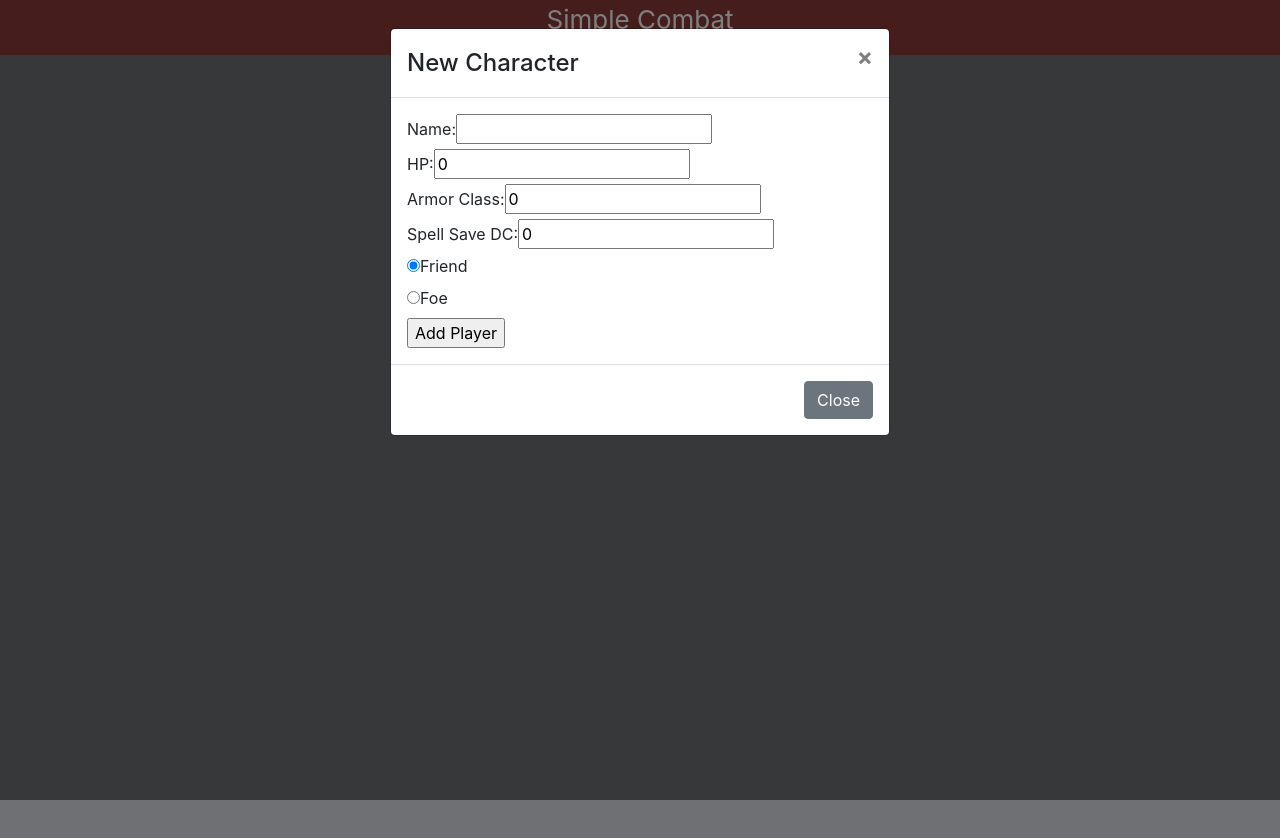
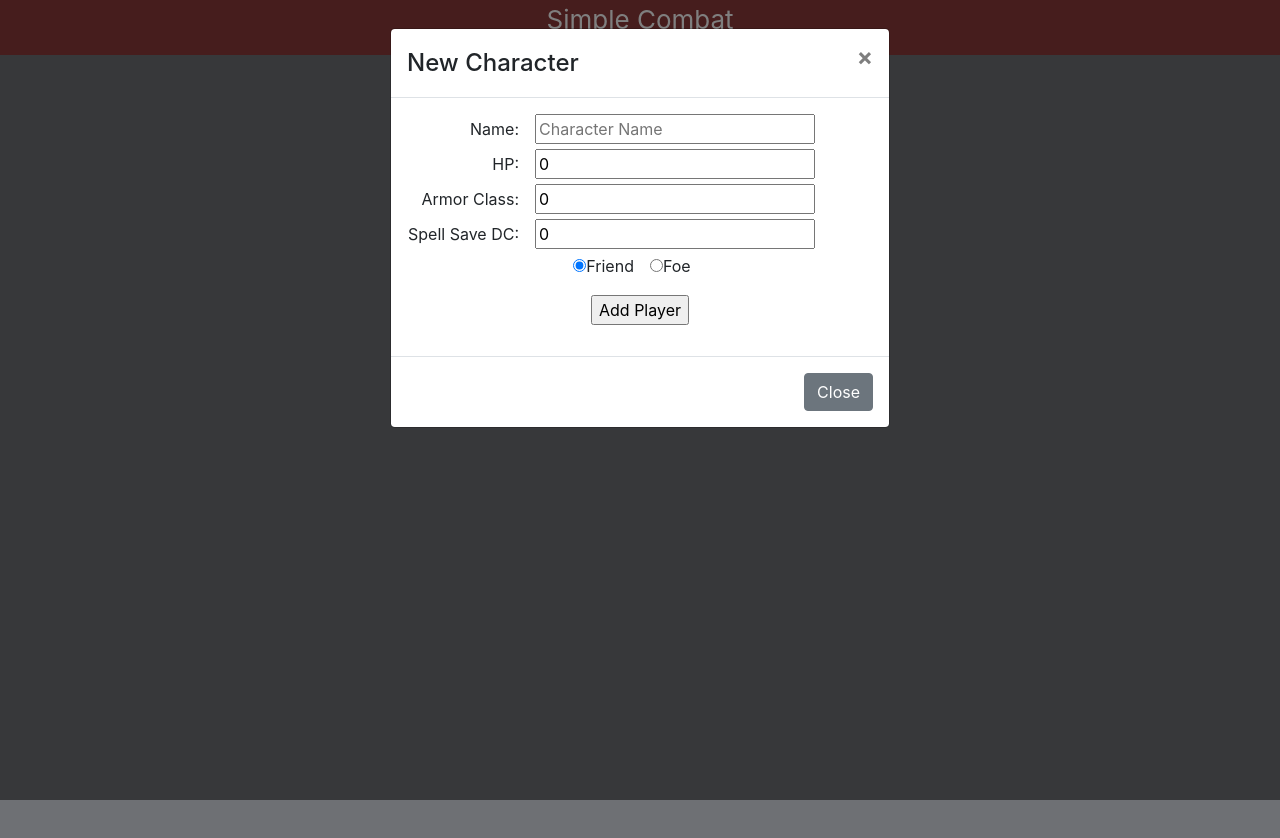
Before and after one commit to michaelstanfa/easycombat, a React (Create React App) app: page / in a window 1280 px wide. Both pictures are taken after a click on the button "Add Player". Shown: the top 838 px of the page. Built offline with nearby package versions, Linux system fonts and the light colour scheme.

Commit message:
making the modal and the character card prettier

```diff
--- a/src/App.css
+++ b/src/App.css
@@ -11,6 +11,18 @@ s
   .App-logo {
     animation: App-logo-spin infinite 20s linear;
   }
+}
+
+.center {
+
+  left: 50%;
+  position: relative;
+  -ms-transform: translate(-50%, -50%);
+  transform: translate(-50%, -50%)
+}
+
+.modal-line-item {
+  padding-top: 10px
 }
 
 .App-header {
@@ -68,13 +80,23 @@ input {
   border: 1px solid rgba(0,0,0,.125);
 }
 
+.list-group-item-fof {
+  text-align: left
+}
+
+.list-group-item-kill-button {
+  float: right;
+}
+
+
+
 .card-header {
   padding: .5rem 1rem;
   margin-bottom: 0;
   background-color: rgba(0,0,0,.13);
   border-bottom: 1px solid
   rgba(0,0,0,.125);
-  display: inline-block
+  display: inline-block;
 }
 
 .card {
@@ -100,3 +122,29 @@ input {
   display: flex;
   flex-flow: row wrap;
 }
+
+.modal-input-label {
+  width: 8rem;
+  text-align: right;
+  padding-right: 1rem;
+}
+
+.modal-input-text {
+  width: 60%
+}
+
+fieldset {
+  text-align: center;
+  margin: 10;
+}
+
+.radio-label {
+  display: inline-block;
+  padding-right: 1rem;
+
+}
+.radio-input {
+  display: inline-block;
+  vertical-align: center;
+  padding-left: 1rem;
+}
--- a/src/App.js
+++ b/src/App.js
@@ -11,8 +11,15 @@ function CharacterCard(props) {
   return (
 
   <div className="card">
+    <ul className = "list-group list-group-flush">
+      <li className="list-group-item list-group-item-fof">
+          {props.character.friendOrFoe}
+          <Button className="list-group-item-kill-button" variant="danger">Kill</Button>
+      </li>
+    </ul>
     <div className="card-header">
-      <h5>{props.character.name}</h5> ({props.character.friendOrFoe})
+      <h5>{props.character.name}</h5>
+
     </div>
     <ul className="list-group list-group-flush">
       <li className="list-group-item">Max HP: <b>{props.character.hp}</b></li>
@@ -129,6 +136,7 @@ class App extends React.Component {
     })
 
     event.preventDefault();
+    this.setShow(false);
   }
 
 
--- a/src/NewCharacterForm.js
+++ b/src/NewCharacterForm.js
@@ -7,41 +7,51 @@ class NewCharacterForm extends React.Component {
     render() {
       return (
         <form onSubmit={this.props.handleSubmitNewPlayer}>
-          <label>Name: </label><input type="text" name="name" value={this.props.state.character.name} onChange={this.props.handleNewPlayerInputChange}></input>
+          <label className='modal-input-label'>Name:</label>
+          <input className = 'modal-input-text' type="text" placeholder="Character Name" name="name" value={this.props.state.character.name} onChange={this.props.handleNewPlayerInputChange}></input>
           <br/>
-          <label>HP: </label><input type="number" name="hp" value={this.props.state.character.hp} onChange={this.props.handleNewPlayerInputChange}></input>
+          <label className='modal-input-label'>HP:</label>
+          <input className = 'modal-input-text' type="number" name="hp" value={this.props.state.character.hp} onChange={this.props.handleNewPlayerInputChange}></input>
           <br/>
-          <label>Armor Class: </label><input type="number" name="armorclass" value={this.props.state.character.armorclass} onChange={this.props.handleNewPlayerInputChange}></input>
+          <label className='modal-input-label'>Armor Class:</label>
+          <input className = 'modal-input-text' type="number" name="armorclass" value={this.props.state.character.armorclass} onChange={this.props.handleNewPlayerInputChange}></input>
           <br/>
-          <label>Spell Save DC: </label><input type="number" name="spellsavedc" value={this.props.state.character.spellsavedc} onChange={this.props.handleNewPlayerInputChange}></input>
+          <label className='modal-input-label'>Spell Save DC:</label>
+          <input className = 'modal-input-text' type="number" name="spellsavedc" value={this.props.state.character.spellsavedc} onChange={this.props.handleNewPlayerInputChange}></input>
           <br/>
 
+          <fieldset>
             <div className="radio">
-            <label>
-              <input
+
+              <input className='radio-input'
                 name="friendOrFoe"
                 type="radio"
                 value="Friend"
                 checked={this.props.state.character.friendOrFoe === "Friend"}
                 onChange={this.props.handleNewPlayerInputChange}
               />
+              <label className = 'radio-label'>
                 Friend
               </label>
-          </div>
-          <div className="radio">
-            <label>
-              <input
+            {/* </div>
+            <div className="radio"> */}
+
+              <input className='radio-input'
                 name="friendOrFoe"
                 type="radio"
                 value="Foe"
                 checked={this.props.state.character.friendOrFoe === "Foe"}
                 onChange={this.props.handleNewPlayerInputChange}
               />
+              <label className = 'radio-label'>
                 Foe
               </label>
             </div>
 
-          <input type="Submit" variance="Success" defaultValue ="Add Player"/>
+          </fieldset>
+          <br/>
+
+          <input className="center" type="Submit" variance="Success" defaultValue ="Add Player"/>
 
         </form>
 
```
Also changed, not shown: 1 other file (tests, documents, lock files or other folders). Lines whose indentation alone changed are shown as unchanged.
